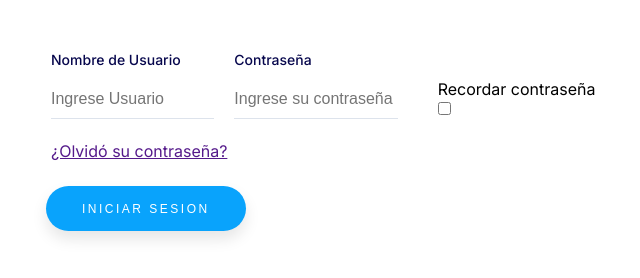
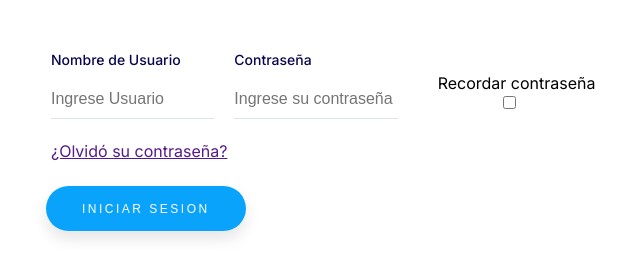
Before and after one commit to barrionuevoJ/CoffeAndBooks_sprint_2, a website: page views/login.html in a window 1280 px wide. Shown: the whole page, without its empty margins (314-954 px from the left). Drawn offline with Linux system fonts and the light colour scheme; files that its build step writes are made by us from their sources.

Commit message:
inputs fixed

```diff
--- a/public/css/styles-login.css
+++ b/public/css/styles-login.css
@@ -96,4 +96,5 @@
             .check input{
               accent-color: red;
               justify-items: right;
+              margin: 0px 0px 10px 65px;
             }
```
